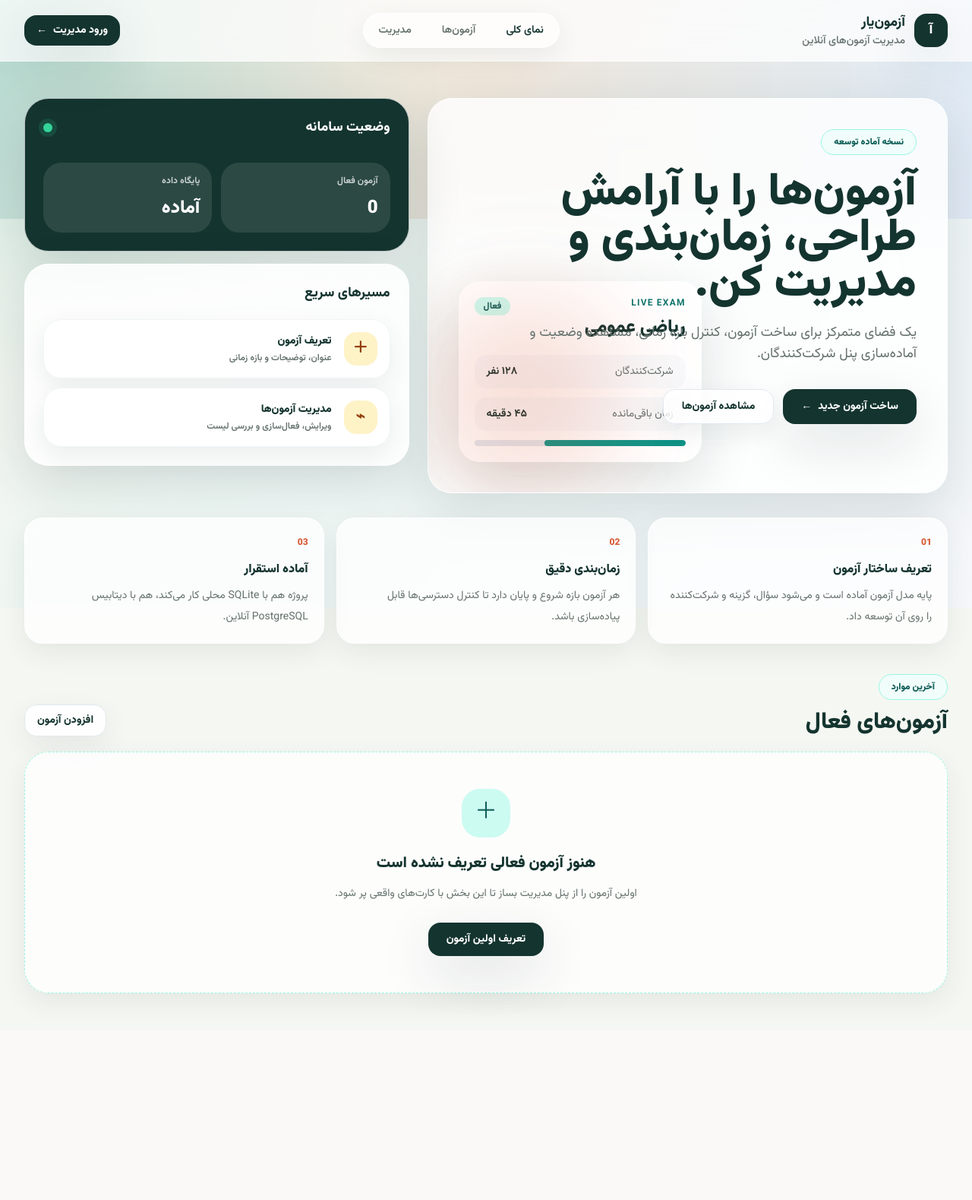
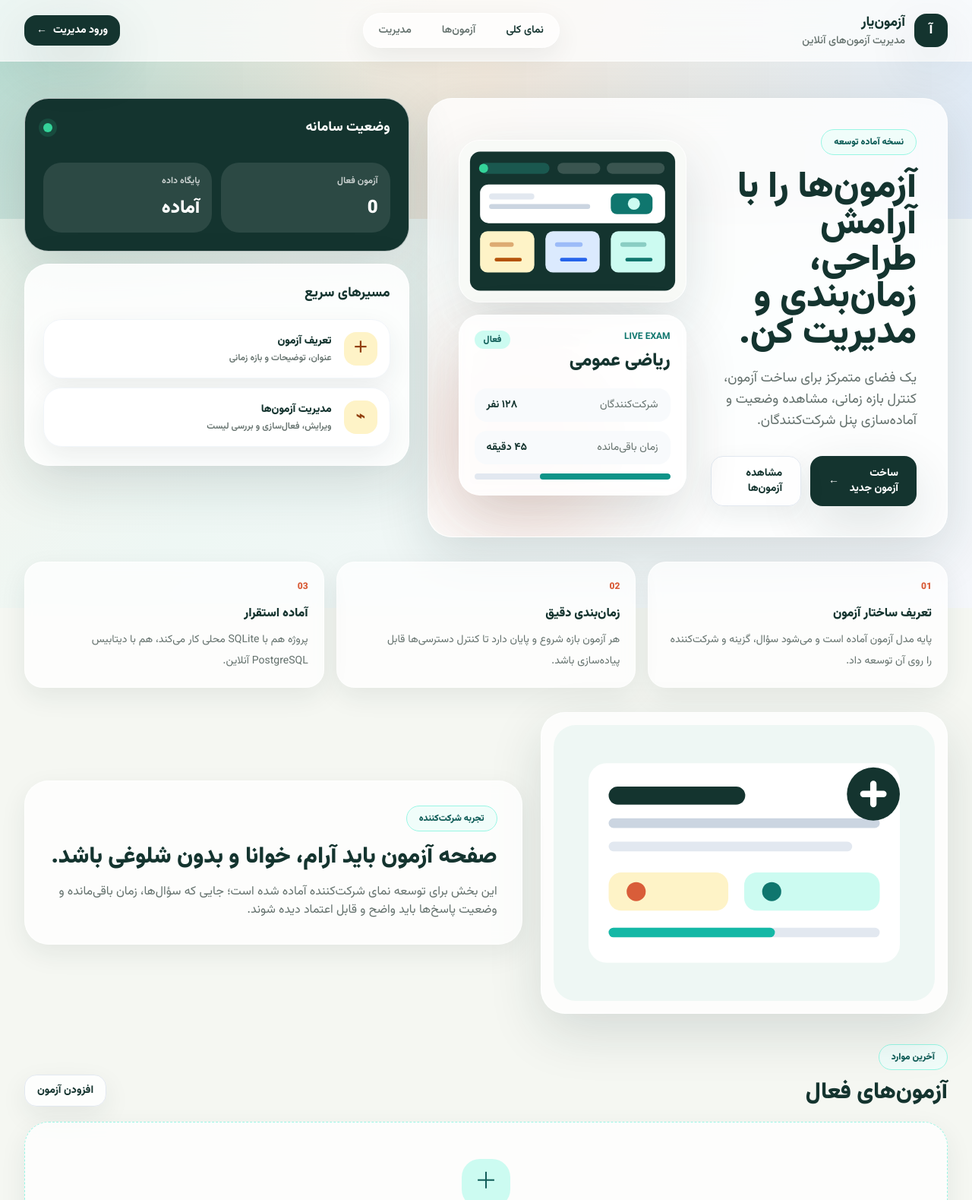
Before and after one commit to saeedGhasemi/virtualExam, a Django app: page / in a window 1280 px wide. Shown: the top 1579 px of the page at 76% size. Before the commit the page ends 1329 px from the top, so only its background shows below. Run offline with Django 5.2, Linux system fonts and the light colour scheme; data that the repository does not hold is empty; style sheets or scripts are compiled from the project's sources.

Commit message:
Polish exam dashboard layout

```diff
--- a/static/src/input.css
+++ b/static/src/input.css
@@ -18,12 +18,20 @@
   }
 
   .hero-panel {
-    @apply relative min-h-[520px] rounded-[2rem] border border-white/70 bg-white/80 p-6 shadow-soft backdrop-blur-xl sm:p-8 lg:p-10;
+    @apply relative overflow-hidden rounded-[2rem] border border-white/70 bg-white/80 p-6 shadow-soft backdrop-blur-xl sm:p-8 lg:p-10;
   }
 
   .hero-panel::after {
     content: '';
-    @apply absolute bottom-0 left-0 h-64 w-64 rounded-full bg-coral/20 blur-3xl;
+    @apply pointer-events-none absolute bottom-0 left-0 h-64 w-64 rounded-full bg-coral/20 blur-3xl;
+  }
+
+  .hero-visual {
+    @apply relative mx-auto grid w-full max-w-xl gap-4;
+  }
+
+  .hero-image {
+    @apply w-full rounded-[1.75rem] border border-white/80 shadow-soft;
   }
 
   .eyebrow {
@@ -31,7 +39,7 @@
   }
 
   .exam-ticket {
-    @apply absolute bottom-6 left-6 right-6 rounded-[1.75rem] border border-white/80 bg-white/90 p-5 shadow-soft backdrop-blur md:right-auto md:w-80 lg:bottom-10 lg:left-10;
+    @apply rounded-[1.75rem] border border-white/80 bg-white/90 p-5 shadow-soft backdrop-blur;
   }
 
   .ticket-row {
@@ -97,4 +105,12 @@
   .empty-state {
     @apply rounded-[2rem] border border-dashed border-teal-200 bg-white/75 px-6 py-12 text-center shadow-subtle backdrop-blur;
   }
+
+  .image-panel {
+    @apply overflow-hidden rounded-[2rem] border border-white/80 bg-white/75 p-4 shadow-soft backdrop-blur;
+  }
+
+  .content-panel {
+    @apply rounded-[2rem] border border-white/70 bg-white/75 p-6 shadow-subtle backdrop-blur sm:p-8;
+  }
 }
--- a/templates/home.html
+++ b/templates/home.html
@@ -4,10 +4,11 @@
 
 {% block content %}
 <section id="overview" class="grid gap-6 lg:grid-cols-[1.15fr_0.85fr]">
-    <div class="hero-panel overflow-hidden">
-        <div class="relative z-10 max-w-2xl">
+    <div class="hero-panel">
+        <div class="relative z-10 grid gap-8 xl:grid-cols-[0.95fr_1.05fr] xl:items-center">
+            <div class="max-w-2xl">
             <span class="eyebrow">نسخه آماده توسعه</span>
-            <h1 class="mt-5 max-w-2xl text-4xl font-black leading-tight text-ink sm:text-5xl lg:text-6xl">
+            <h1 class="mt-5 max-w-2xl text-4xl font-black leading-tight text-ink sm:text-5xl">
                 آزمون‌ها را با آرامش طراحی، زمان‌بندی و مدیریت کن.
             </h1>
             <p class="mt-5 max-w-xl text-base leading-8 text-muted sm:text-lg">
@@ -24,10 +25,12 @@
             </div>
             </div>
 
+            <div class="hero-visual">
+                <img src="/static/img/exam-dashboard.svg" alt="" class="hero-image">
                 <div class="exam-ticket" aria-hidden="true">
                     <div class="mb-5 flex items-start justify-between gap-4">
                         <div>
-                    <div class="text-xs font-bold uppercase tracking-widest text-teal-700">LIVE EXAM</div>
+                            <div class="text-xs font-bold uppercase text-teal-700">LIVE EXAM</div>
                             <div class="mt-2 text-2xl font-black text-ink">ریاضی عمومی</div>
                         </div>
                         <span class="rounded-full bg-teal-100 px-3 py-1 text-xs font-extrabold text-teal-800">فعال</span>
@@ -43,6 +46,8 @@
                         </div>
                         <div class="h-2 overflow-hidden rounded-full bg-slate-200">
                             <div class="h-full w-2/3 rounded-full bg-teal-600"></div>
+                        </div>
+                    </div>
                 </div>
             </div>
         </div>
@@ -106,6 +111,19 @@
     </div>
 </section>
 
+<section class="mt-8 grid gap-6 lg:grid-cols-[0.9fr_1.1fr] lg:items-center">
+    <div class="image-panel">
+        <img src="/static/img/exam-session.svg" alt="نمای تصویری از محیط آزمون آنلاین" class="w-full">
+    </div>
+    <div class="content-panel">
+        <span class="eyebrow">تجربه شرکت‌کننده</span>
+        <h2 class="mt-4 text-2xl font-black leading-tight text-ink sm:text-3xl">صفحه آزمون باید آرام، خوانا و بدون شلوغی باشد.</h2>
+        <p class="mt-4 text-sm leading-8 text-muted sm:text-base">
+            این بخش برای توسعه نمای شرکت‌کننده آماده شده است؛ جایی که سؤال‌ها، زمان باقی‌مانده و وضعیت پاسخ‌ها باید واضح و قابل اعتماد دیده شوند.
+        </p>
+    </div>
+</section>
+
 <section id="exam-list" class="mt-10">
     <div class="mb-5 flex flex-col justify-between gap-3 sm:flex-row sm:items-end">
         <div>
```
Also changed, not shown: static/img/exam-dashboard.svg (added), static/img/exam-session.svg (added). Lines whose indentation alone changed are shown as unchanged.
